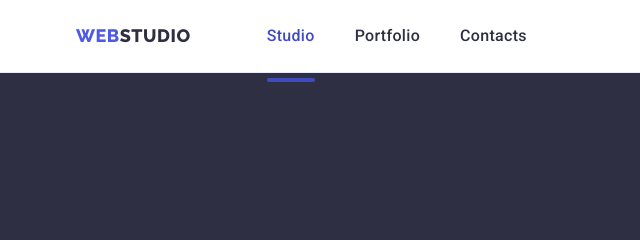
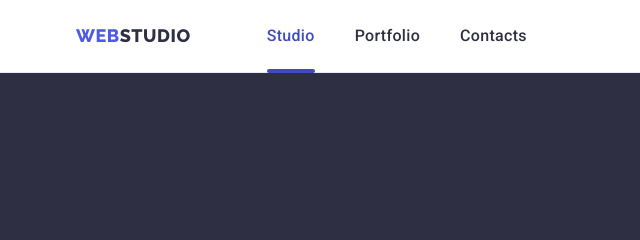
Before and after one commit to VictoriaHilko/goit-markup-hw-05, a plain HTML site: page index.html in a window 1280 px wide. Shown: the top 240 px of the page, 0-640 px from the left. Drawn offline with nearby package versions, Linux system fonts and the light colour scheme.

Commit message:
Update styles.css

```diff
--- a/css/styles.css
+++ b/css/styles.css
@@ -171,7 +171,7 @@ body {
     content: '';
     display: block;
     position: absolute;
-    bottom: -10px;
+    bottom: -1px;
     left: 0;
 
     width: 100%;
```
